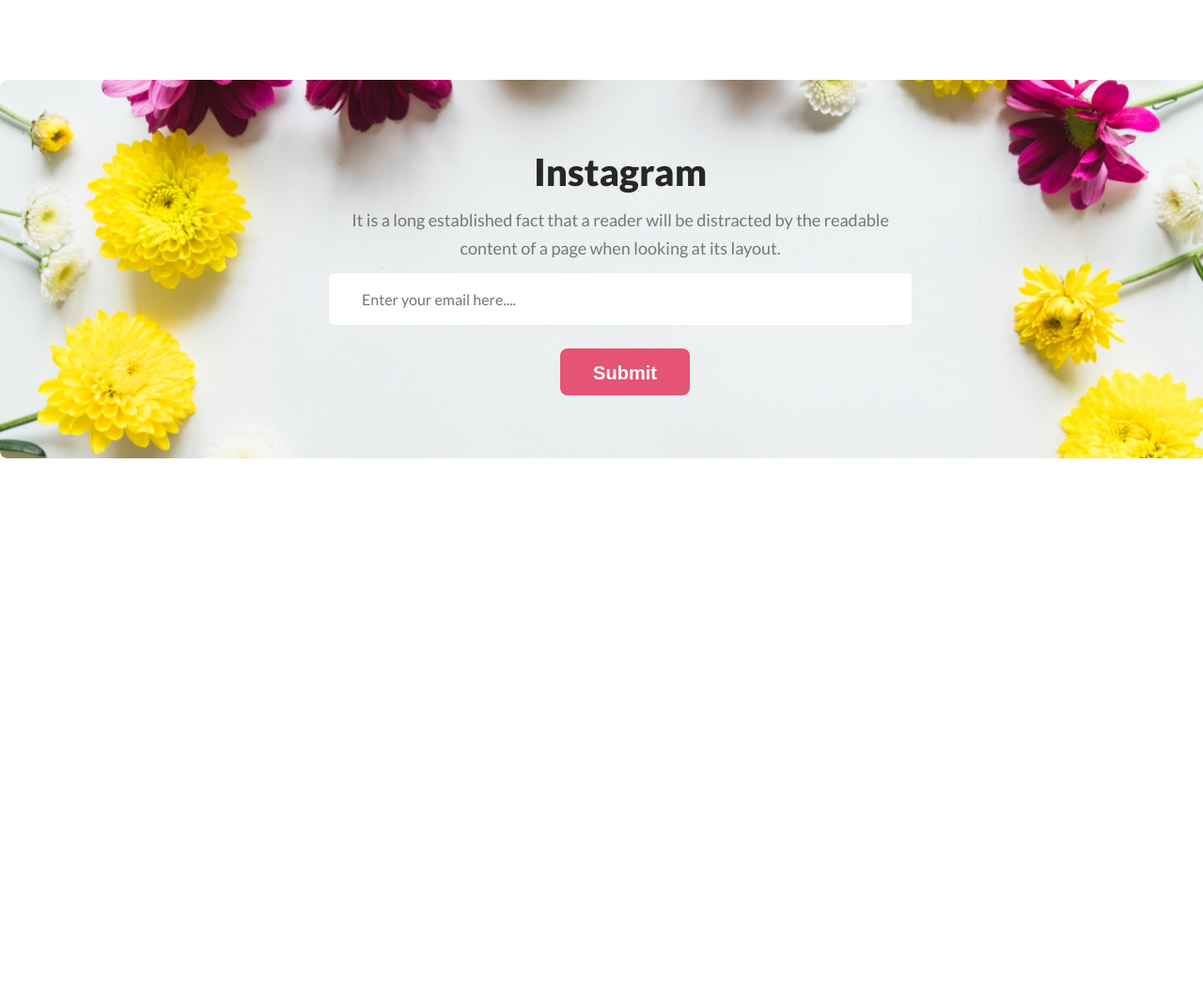
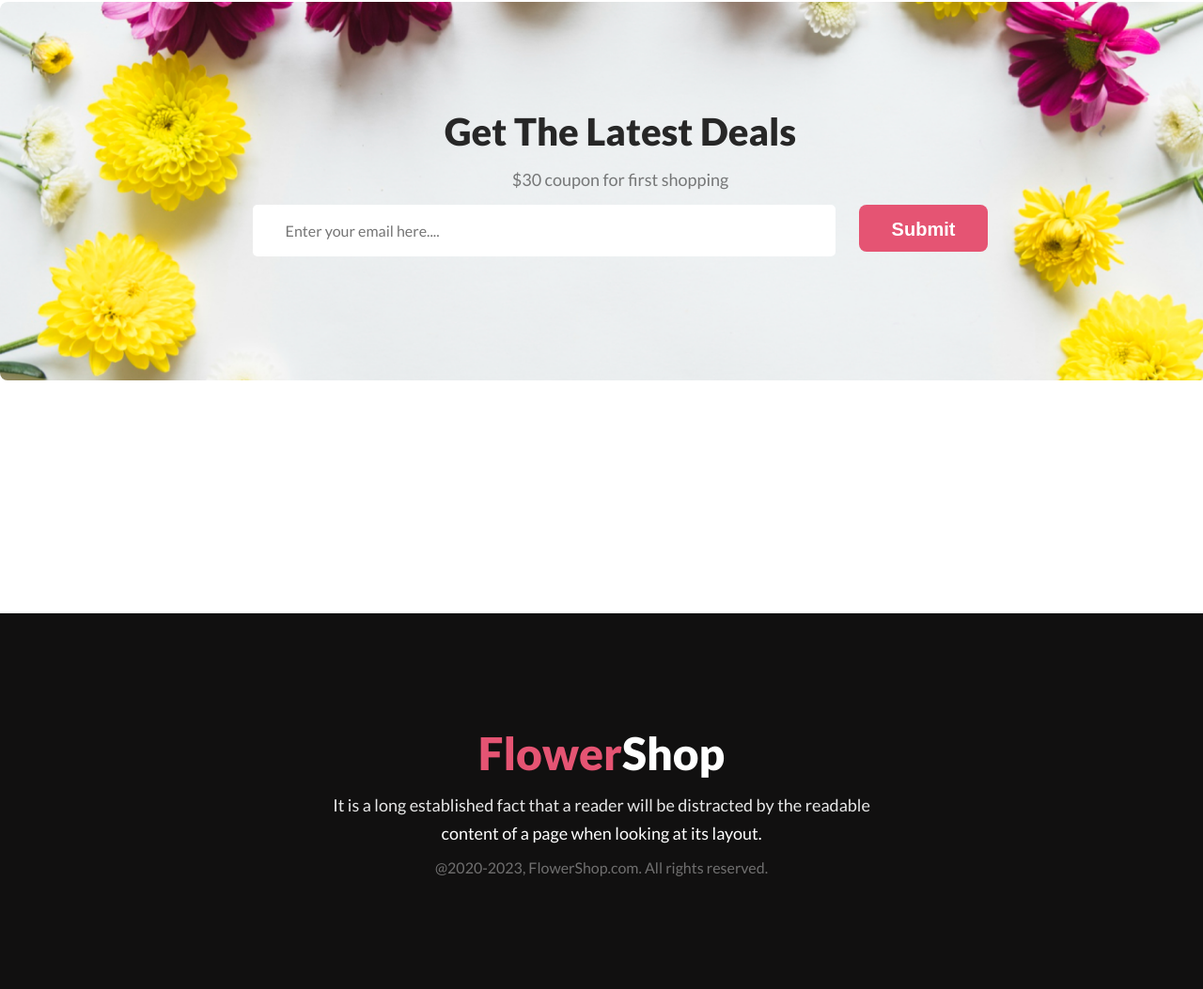
Before and after one commit to rashidsarkar/programing-assingnment-1, a plain HTML site: page index.html in a window 1280 px wide. Shown: the part 2570-3623 px from the top of the page at 94% size. Before the commit the page ends 3306 px from the top, so only its background shows below. Drawn offline with Linux system fonts and the light colour scheme.

Commit message:
sob ses ja ja dese

```diff
--- a/css/style.css
+++ b/css/style.css
@@ -116,7 +116,7 @@ header {
 
 #featured .flower .flower_pic {
   width: 250px;
-  height: 400px;
+  height: 317px;
 
   flex-shrink: 0;
   border-radius: 300px 300px 0px 0px;
@@ -247,7 +247,9 @@ header {
   height: 403px;
   flex-shrink: 0;
   border-radius: 8px;
-  margin: 0 auto;
+  display: flex;
+  justify-content: center;
+  align-items: center;
 }
 #deals .main {
   display: flex;
@@ -265,7 +267,7 @@ header {
   display: flex;
   /* align-items: center; */
 }
-.contact input[type="text"] {
+.contact input[type="email"] {
   display: block;
   margin-bottom: 25px;
   padding: 18px 35px;
@@ -283,60 +285,73 @@ header {
   line-height: normal;
 }
 
+#deals .section-description {
+  color: rgba(39, 39, 39, 0.6);
+  text-align: center;
+  font-family: Lato;
+  font-size: 18px;
+  font-style: normal;
+  font-weight: 400;
+  line-height: 30px;
+}
 #deals .form {
   display: flex;
   justify-content: center;
+  margin-top: 10px;
 }
 #deals .btn_primary {
   height: 50px;
-  margin-left: 10px;
+  margin-left: 25px;
 }
 
-/* ===================  */
-.overlay {
-  background-image: url("../Flower Asset/Rectangle\ 9.png");
-  background-repeat: no-repeat;
-  background-size: cover;
-  width: 100%;
-  height: 403px;
-  flex-shrink: 0;
-  border-radius: 8px;
+/* footer part start  */
+
+footer {
+  background: #111010;
+  height: 400px;
+  display: flex;
+  align-items: center;
+  justify-content: center;
+}
+footer .main {
   display: flex;
   justify-content: center;
   align-items: center;
 }
-
-.overlay_main {
-  display: flex;
-  flex-direction: column;
-  align-items: center;
+footer .title_part {
   text-align: center;
 }
-
-.contact {
+footer .title_part span {
+  color: #ffffff;
+}
+footer .title_part .section-title {
+  color: #e55473;
+  font-family: Lato;
+  font-size: 48px;
+  font-style: normal;
+  font-weight: 800;
+  line-height: normal;
+}
+footer .title_part .section-description {
   display: flex;
+  width: 625px;
   flex-direction: column;
-  align-items: center;
+  flex-shrink: 0;
+  color: rgba(255, 255, 255, 0.9);
+  text-align: center;
+  font-family: Lato;
+  font-size: 18px;
+  font-style: normal;
+  font-weight: 400;
+  line-height: 30px;
 }
-
-.contact input[type="text"] {
-  display: block;
-  margin-bottom: 25px;
-  padding: 18px 35px;
-  color: #757575;
-  border-radius: 5px;
-  background: #fff;
-  border: 0;
-  width: 550px;
-  color: rgba(39, 39, 39, 0.6);
+footer small {
+  color: rgba(255, 255, 255, 0.4);
+  text-align: center;
   font-family: Lato;
   font-size: 16px;
   font-style: normal;
   font-weight: 400;
   line-height: normal;
+  margin-top: 32px;
 }
-
-#deals .form {
-  display: flex;
-  justify-content: center;
-}
--- a/index.html
+++ b/index.html
@@ -172,19 +172,15 @@
               <div class="overlay_main">
                 <div class="content">
                   <div class="title_part">
-                    <h3 class="section-title">Instagram</h3>
+                    <h3 class="section-title">Get The Latest Deals</h3>
                     <p class="section-description">
-                      It is a long established fact that a reader will be
-                      distracted by the readable
-                      <span>
-                        content of a page when looking at its layout.
-                      </span>
+                      $30 coupon for first shopping
                     </p>
                   </div>
                   <div class="form">
                     <form class="contact" action="">
                       <input
-                        type="text"
+                        type="email"
                         placeholder="Enter your email here...."
                       />
 
@@ -198,5 +194,20 @@
         </div>
       </section>
     </main>
+    <footer>
+      <div class="container">
+        <div class="main">
+          <div class="title_part">
+            <h3 class="section-title">Flower<span>Shop</span></h3>
+            <p class="section-description">
+              It is a long established fact that a reader will be distracted by
+              the readable
+              <span> content of a page when looking at its layout. </span>
+            </p>
+            <small> @2020-2023, FlowerShop.com. All rights reserved. </small>
+          </div>
+        </div>
+      </div>
+    </footer>
   </body>
 </html>
```
